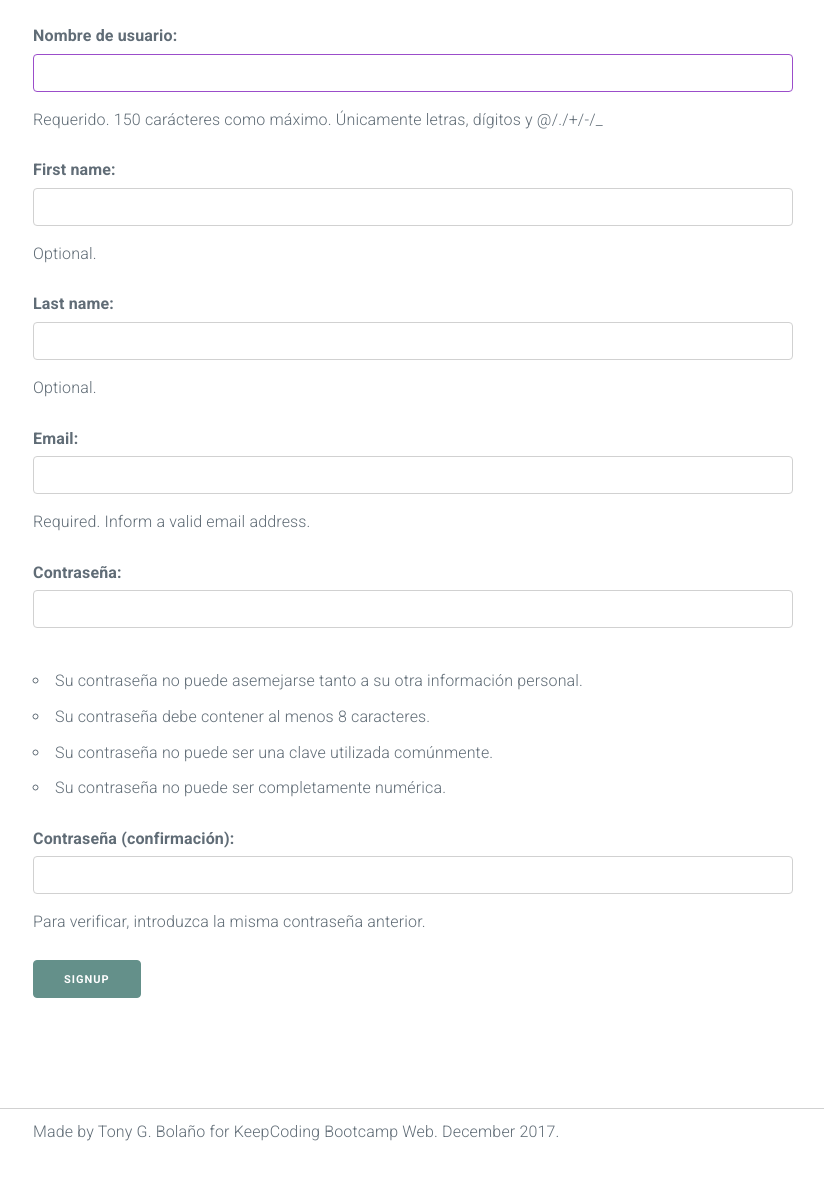
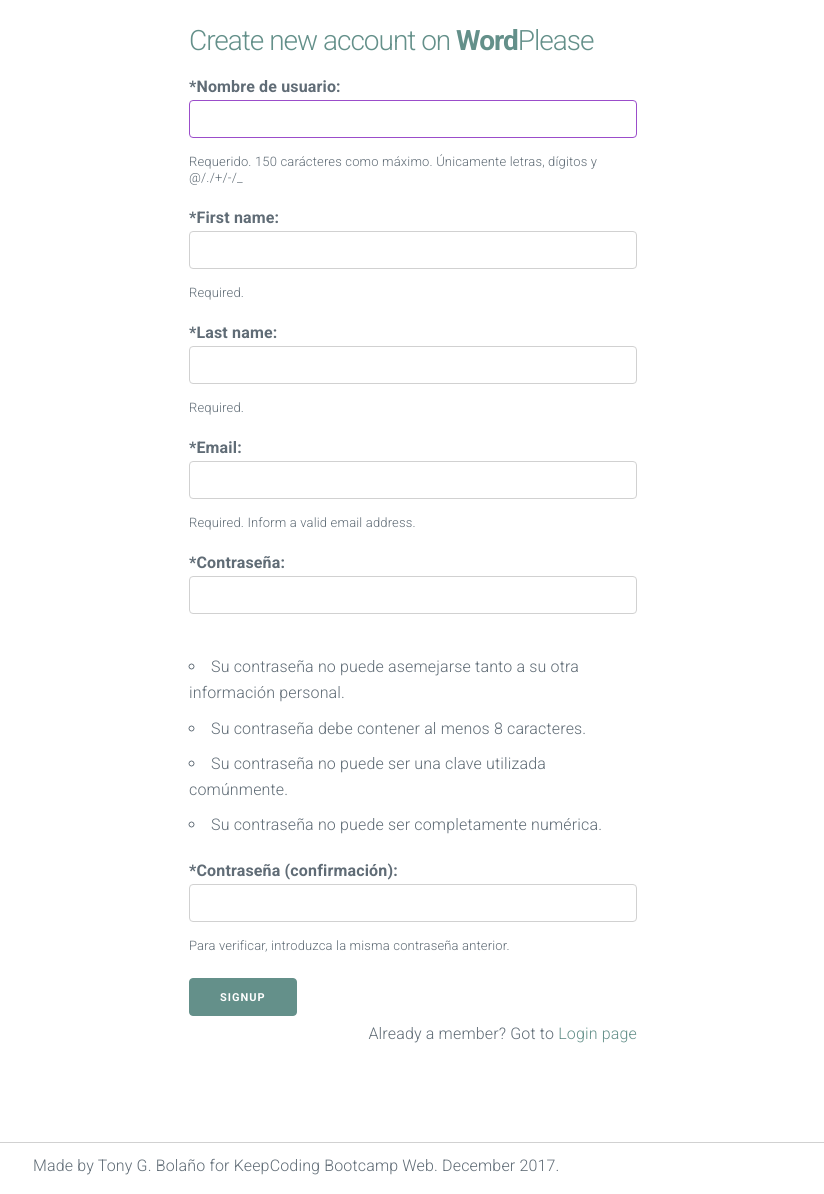
Before and after one commit to tonybolanyo/wordplease, a Django app: page /signup/ in a window 1280 px wide. Shown: the part 52-1246 px from the top of the page, without its empty margins (227-1051 px from the left). Before the commit the page ends 1193 px from the top, so only its background shows below. Run offline with Django 3.2, Linux system fonts and the light colour scheme; some libraries are stand-ins or nearby versions.

Commit message:
More form styling

```diff
--- a/src/static/css/wordplease.css
+++ b/src/static/css/wordplease.css
@@ -27,12 +27,42 @@
     color: #424254;
 }
 
+button.fullwidth, .button.fullwidth, input[type='button'].fullwidth, input[type='reset'].fullwidth, input[type='submit'].fullwidth {
+    width: 100%;
+}
+
 select[multiple] {
     height: 100%;
 }
 
 button, input, optgroup, select, textarea {
     font-family: 'Roboto', 'Helvetica Neue', 'Helvetica', 'Arial', sans-serif;
+}
+
+form p {
+    line-height: 1;
+}
+
+form .helptext {
+    font-size: small;
+}
+
+ul.errorlist {
+    color: #CC2A41;
+    list-style: none;
+    margin-bottom: 0;
+}
+
+label.form-required::before {
+    content: "*";
+}
+
+.form-error label {
+    color: #CC2A41;
+}
+
+.form-error input, .form-error select {
+    border-color: #CC2A41;
 }
 
 /* Navbar */
--- a/src/templates/login_form.html
+++ b/src/templates/login_form.html
@@ -8,8 +8,9 @@
         <form method="post" novalidate>
             {% csrf_token %}
             {{ form.as_p }}
-            <div>
-                <button type="submit" class="btn btn-primary">Login</button>
+            <div class="text-center">
+                <button type="submit" class="button fullwidth">Login</button>
+                <p class="text-center">Need an account? <a href="{% url 'signup_page' %}">Register now!</a></p>
             </div>
         </form>
     </div>
--- a/src/templates/signup_form.html
+++ b/src/templates/signup_form.html
@@ -1,11 +1,18 @@
 {% extends 'base.html' %}
 
 {% block content %}
+<div class="row">
+    <div class="column column-60 column-offset-20">
+        <h3>Create new account on <b>Word</b>Please</h3>
         <form method="post" novalidate>
             {% csrf_token %}
             {{ form.as_p }}
             <div>
                 <button type="submit" class="btn btn-primary">Signup</button>
+                <p class="text-right">Already a member? Got to <a href="{% url 'login_page' %}">Login page</a></p>
+
             </div>
         </form>
+    </div>
+</div>
 {% endblock content %}
--- a/src/users/forms.py
+++ b/src/users/forms.py
@@ -11,8 +11,11 @@
 
 class SignupForm(UserCreationForm):
 
-    first_name = forms.CharField(max_length=30, required=False, help_text='Optional.')
-    last_name = forms.CharField(max_length=30, required=False, help_text='Optional.')
+    error_css_class = 'form-error'
+    required_css_class = 'form-required'
+
+    first_name = forms.CharField(max_length=30, required=True, help_text='Required.')
+    last_name = forms.CharField(max_length=30, required=True, help_text='Required.')
     email = forms.EmailField(max_length=254, help_text='Required. Inform a valid email address.')
 
     class Meta:
```
Lines whose indentation alone changed are shown as unchanged.
